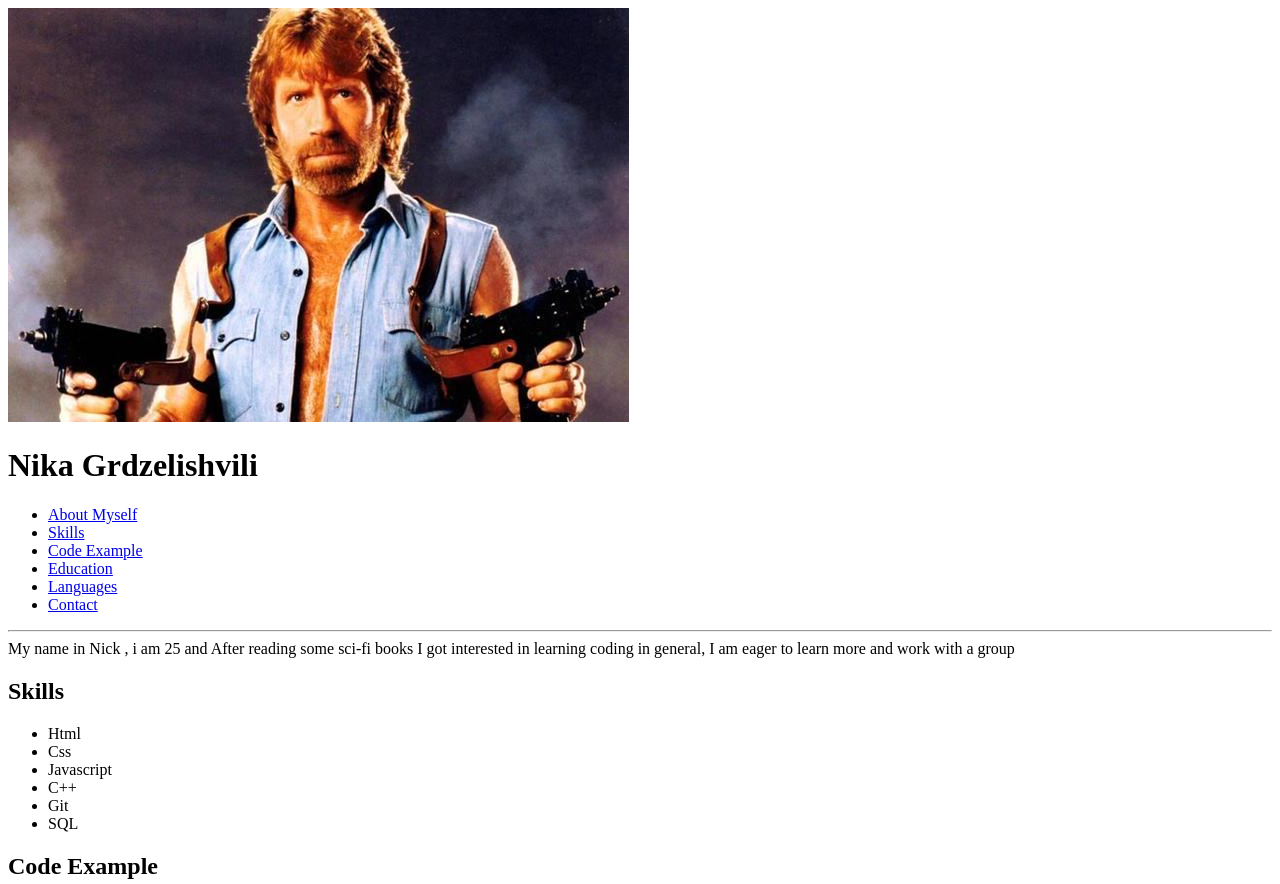
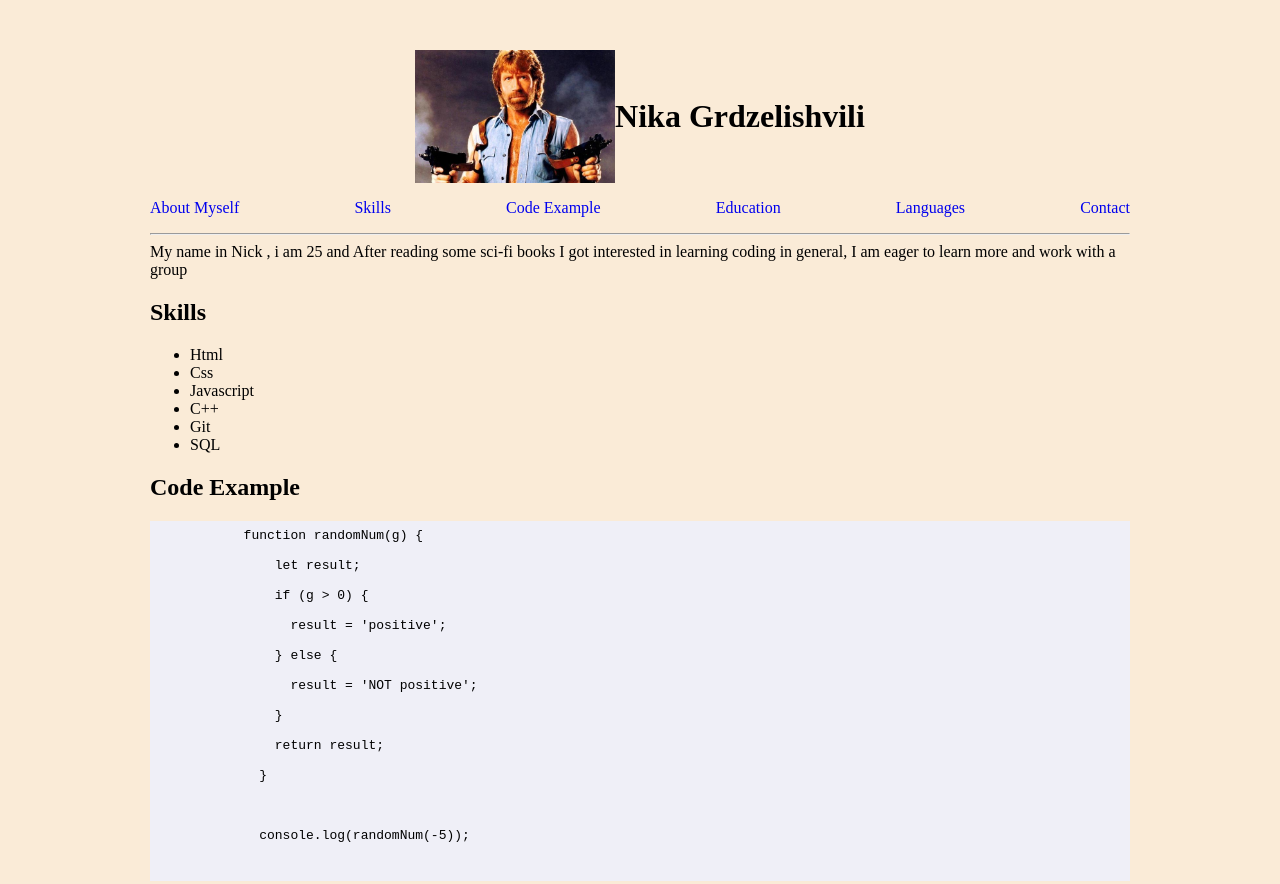
Before and after one commit to Featherinee/rsschool-cv, a plain HTML site: page index.html in a window 1280 px wide. Shown: the top 884 px of the page. Drawn offline with Linux system fonts and the light colour scheme.

Commit message:
feat: add styles

```diff
--- a/index.html
+++ b/index.html
@@ -5,15 +5,16 @@
     <meta http-equiv="X-UA-Compatible" content="IE=edge" />
     <meta name="viewport" content="width=device-width, initial-scale=1.0" />
     <title>Nika Grdzelishvili</title>
+    <link rel="stylesheet" href="./style.css" />
   </head>
   <body>
     <header>
-      <div>
-        <img src="./images/chuck.jpg" alt="Chuck" />
+      <div class="header-content">
+        <img src="./images/chuck.jpg" class="header-image" alt="Chuck" />
         <h1>Nika Grdzelishvili</h1>
       </div>
       <nav>
-        <ul>
+        <ul class="navigation-list">
           <li><a href="#about">About Myself</a></li>
           <li><a href="#skills">Skills</a></li>
           <li><a href="#code-example">Code Example</a></li>
@@ -101,10 +102,9 @@
         </div>
       </section>
     </main>
-    <footer>
-      <footer>
+    <footer class="footer">
       <a href="https://rs.school/js-en/" target="_blank">
-          <img src="./images/rsschool.png" alt="rs school" />
+        <img src="./images/rsschool.png" alt="rs school" class="rs-logo" />
       </a>
       <p>
         © April 2022
@@ -116,6 +116,5 @@
         </a>
       </p>
     </footer>
-    </footer>
   </body>
 </html>
--- /dev/null
+++ b/style.css
@@ -0,0 +1,44 @@
+body {
+  max-width: 980px;
+  margin: 0 auto;
+  background-color: antiquewhite;
+}
+
+.header-content {
+  display: flex;
+  align-items: center;
+  justify-content: center;
+  padding-top: 50px;
+}
+
+.header-image {
+  width: 200px;
+}
+
+.navigation-list {
+  display: flex;
+  justify-content: space-between;
+  list-style: none;
+  flex-wrap: wrap;
+  padding: 0;
+}
+
+.navigation-list a {
+  text-decoration: none;
+}
+
+pre {
+  background: rgb(239, 239, 247);
+  margin-top: 20px;
+  line-height: 30px;
+}
+
+.footer {
+  display: flex;
+  justify-content: space-between;
+  padding-top: 50px;
+}
+
+.rs-logo {
+  width: 150px;
+}
```
Lines whose indentation alone changed are shown as unchanged.
